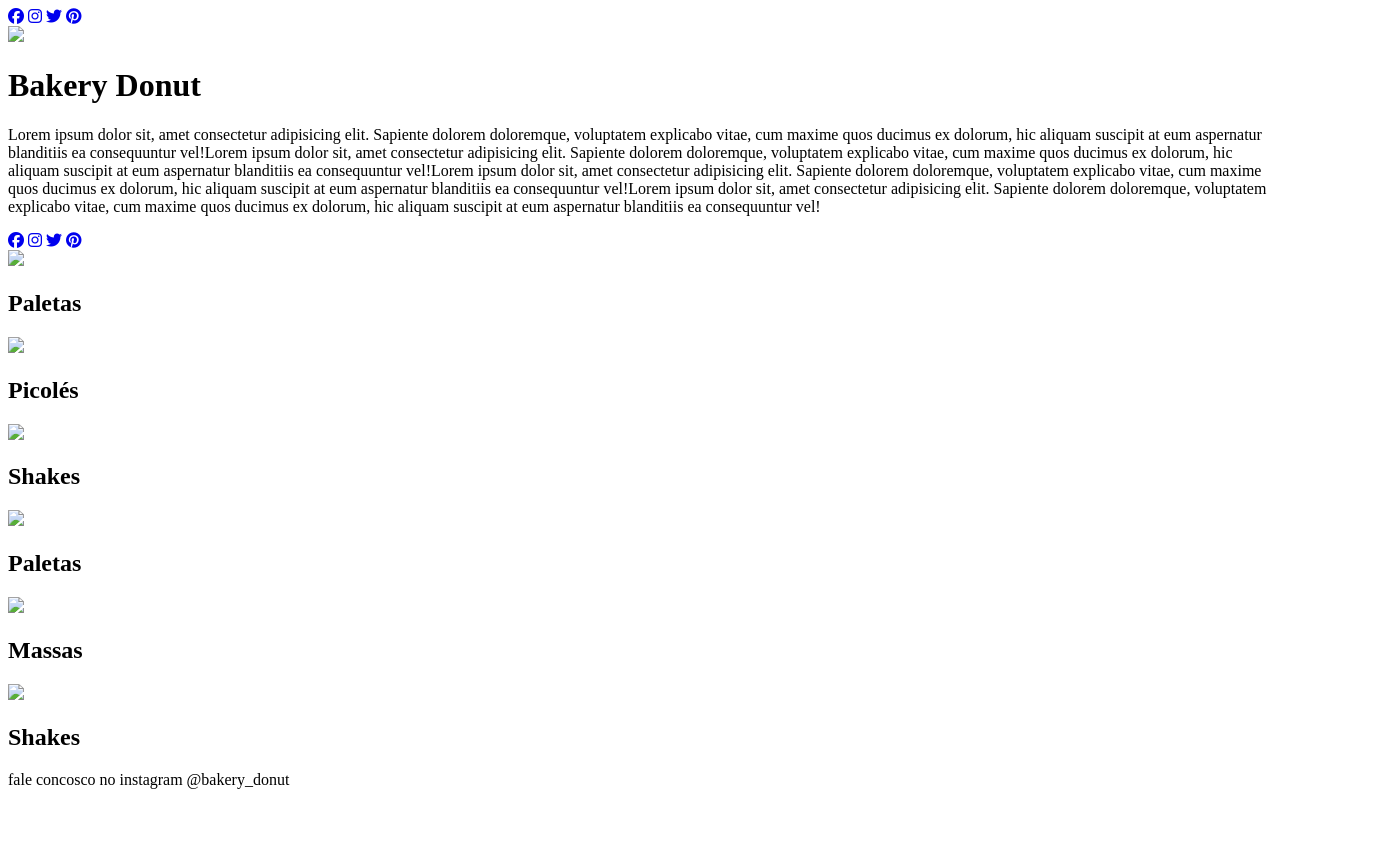
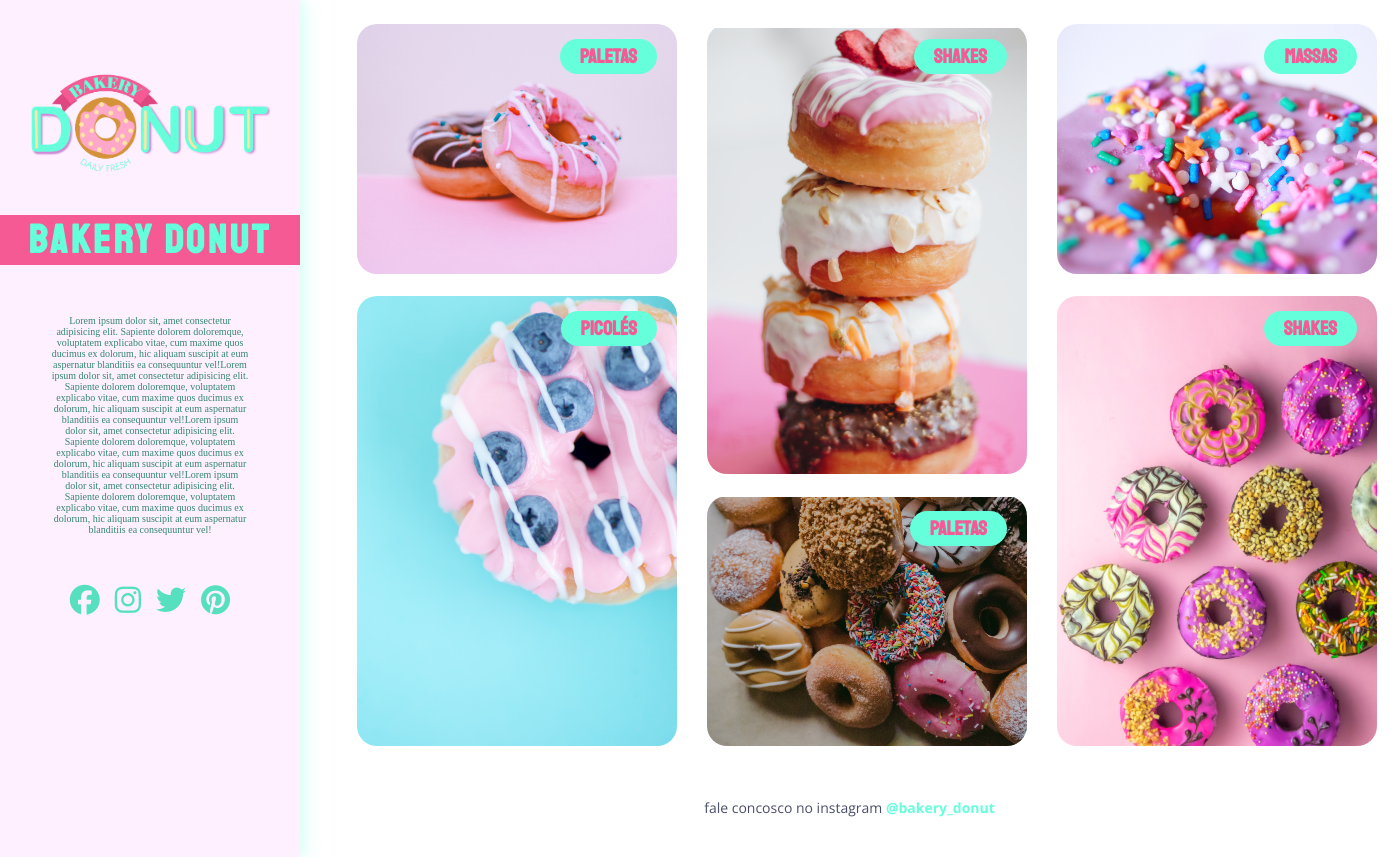
Before and after one commit to forigo/bakery-donut, a plain HTML site: page index.html in a window 1280 px wide. Shown: the whole page, 1399 px wide, since content can reach past the window. Before the commit the page ends 805 px from the top, so only its background shows below. Drawn offline with nearby package versions, Linux system fonts and the light colour scheme; the site is published under a folder, as on GitHub Pages, so addresses that start at the root find nothing; a web font is replaced by a local one.

Commit message:
Update index.html

```diff
--- a/index.html
+++ b/index.html
@@ -5,7 +5,7 @@
 
     <meta name="viewport" content="width=device-width, initial-scale=1.0">
     <link rel="preconnect" href="https://fonts.gstatic.com" crossorigin>
-    <link rel="stylesheet" href="/css/style.css">
+    <link rel="stylesheet" href="./css/style.css">
     <link rel="preconnect" href="https://fonts.googleapis.com">
     <link href="https://fonts.googleapis.com/css2?family=Palanquin&family=Staatliches&display=swap" rel="stylesheet">
     <link href="https://fonts.googleapis.com/css2?family=Open+Sans:wght@400;700&display=swap" rel="stylesheet">
@@ -22,7 +22,7 @@
                 <a href="#"><i class="fa-brands fa-twitter"></i></a>
                 <a href="#"><i class="fa-brands fa-pinterest"></i></a>
             </div>
-            <img src="/img/logo.png" />
+            <img src="./img/logo.png" />
             <h1>Bakery Donut</h1>
             <p>Lorem ipsum dolor sit, amet consectetur adipisicing elit. Sapiente dolorem doloremque,
                 voluptatem explicabo vitae, cum maxime quos ducimus ex dolorum, hic aliquam suscipit at eum aspernatur blanditiis ea consequuntur vel!Lorem ipsum dolor sit, amet consectetur adipisicing elit. Sapiente dolorem doloremque,
@@ -42,28 +42,28 @@
 
                 <div class="main">
                     <div class="card">
-                        <img src="/img/01.png" />
+                        <img src="./img/01.png" />
                         <h2><span>Paletas</span></h2>
                         <div class="card">
-                            <img src="/img/04.png" />
+                            <img src="./img/04.png" />
                             <h2><span>Picolés</span></h2>
                         </div>
                     </div>
 
                     <div class="card">
-                        <img src="/img/02.png" />
+                        <img src="./img/02.png" />
                         <h2><span>Shakes</span></h2>
                         <div class="card">
-                            <img src="/img/01-01.png" />
+                            <img src="./img/01-01.png" />
                             <h2><span>Paletas</span></h2>
                         </div>
                     </div>
 
                     <div class="card">
-                        <img src="/img/03.png" />
+                        <img src="./img/03.png" />
                         <h2><span>Massas</span></h2>
                         <div class="card">
-                            <img src="/img/02-02.png" />
+                            <img src="./img/02-02.png" />
                             <h2><span>Shakes</span></h2>
                         </div>
                     </div>
```
